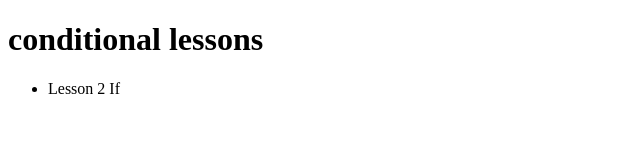
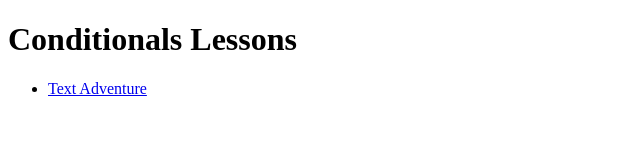
Before and after one commit to Rod7101/Rod7101.github.io, a plain HTML site: page U5_conditionals/conditionals.html in a window 1280 px wide. Shown: the whole page, without its empty margins (0-640 px from the left). Drawn offline with Linux system fonts and the light colour scheme.

Commit message:
Update conditionals.html

```diff
--- a/U5_conditionals/conditionals.html
+++ b/U5_conditionals/conditionals.html
@@ -7,9 +7,11 @@
     <title>Document</title>
 </head>
 <body>
-    <h1>conditional lessons</h1>
+    <h1>Conditionals Lessons</h1>
     <ul>
-        <li>Lesson 2 If</li>
+        <li>
+            <a href="./5.6 Text Adventure/text_adventure.html">Text Adventure</a>
+        </li>
     </ul>
 </body>
 </html>
```
